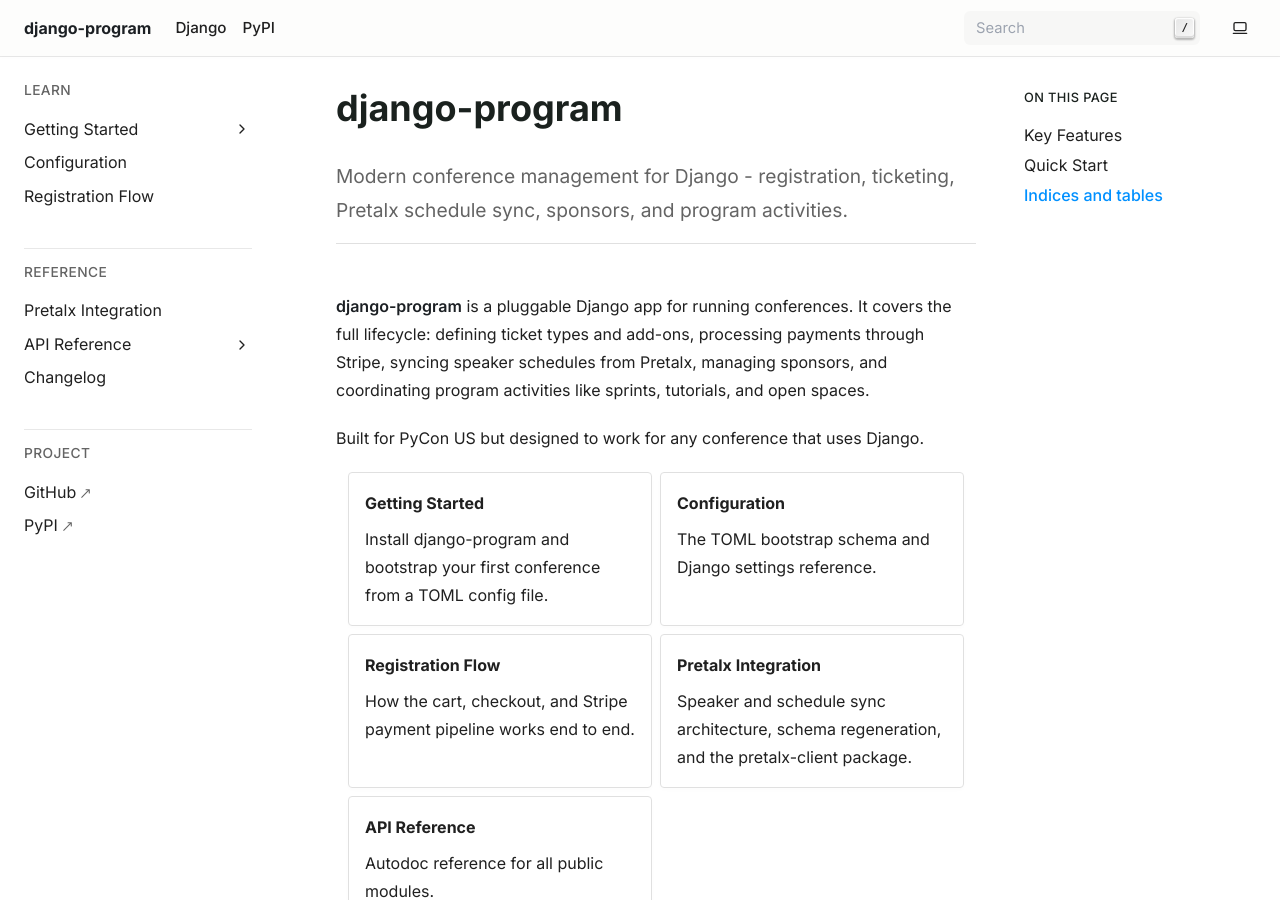
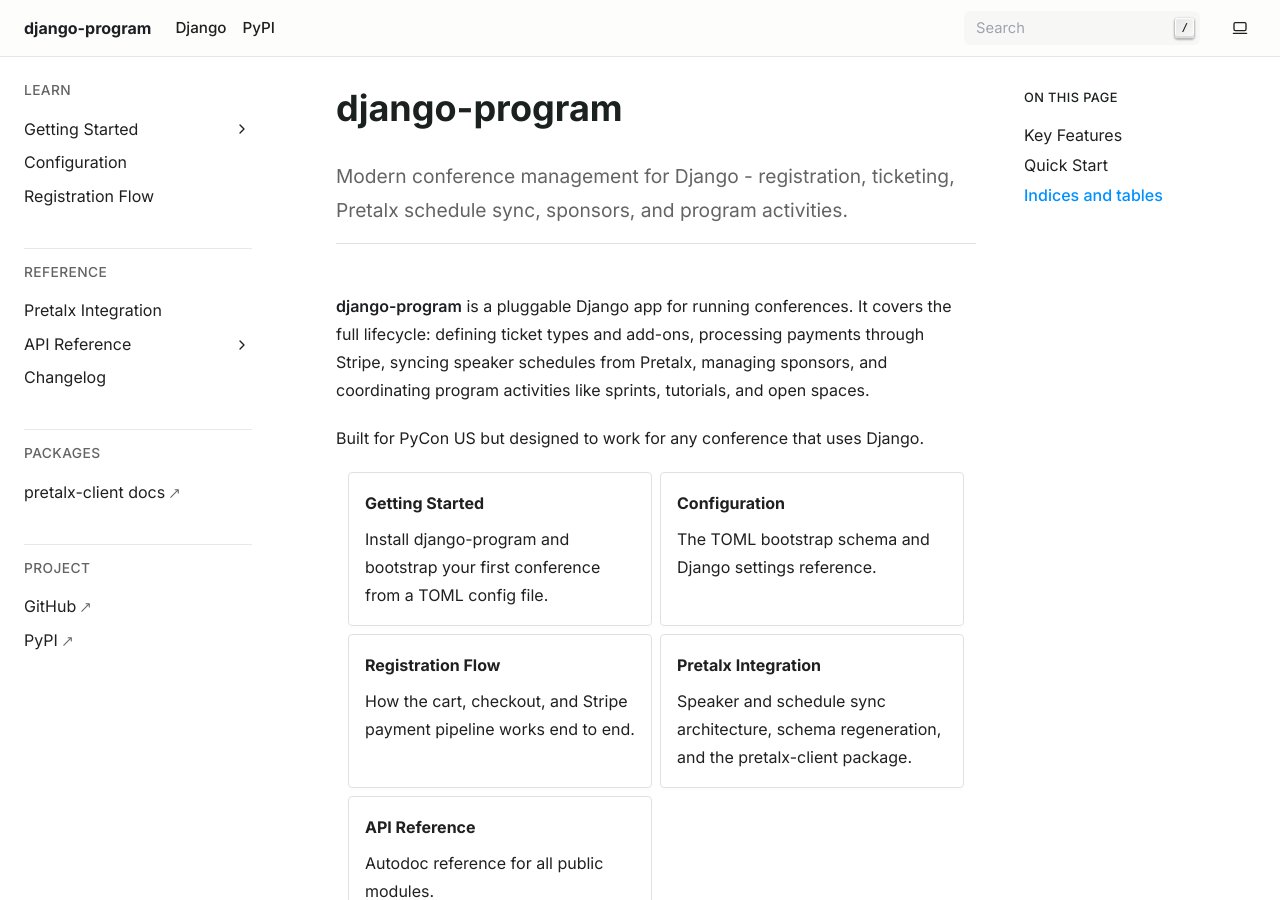
Before and after one commit to JacobCoffee/django-program, a Sphinx documentation site: the page built from docs/index.rst, in a window 1280 px wide and 900 px high. Built offline with Sphinx 7.4.7, drawn with Linux system fonts in a browser that asks for light colours.

Commit message:
feat: wire up intersphinx between django-program and pretalx-client docs
- Add Makefile to pretalx-client with docs/docs-serve/docs-clean
- Add intersphinx cross-references in both conf.py files
- Update docs.yml to build both doc sets and merge under /pretalx-client/
- Add docs-pretalx target to root Makefile
- Add pretalx-client docs link to main docs sidebar

Co-Authored-By: Claude Opus 4.6 <noreply@anthropic.com>

```diff
--- a/docs/conf.py
+++ b/docs/conf.py
@@ -86,6 +86,10 @@ intersphinx_mapping = {
         "https://docs.djangoproject.com/en/5.2/",
         "https://docs.djangoproject.com/en/5.2/_objects/",
     ),
+    "pretalx_client": (
+        "https://jacobcoffee.github.io/django-program/pretalx-client/",
+        ("../packages/pretalx-client/docs/_build/html/objects.inv", None),
+    ),
 }
 
 todo_include_todos = True
--- a/docs/index.rst
+++ b/docs/index.rst
@@ -115,6 +115,12 @@ Quick Start
 
 .. toctree::
    :hidden:
+   :caption: Packages
+
+   pretalx-client docs <https://jacobcoffee.github.io/django-program/pretalx-client/>
+
+.. toctree::
+   :hidden:
    :caption: Project
 
    GitHub <https://github.com/JacobCoffee/django-program>
--- a/packages/pretalx-client/docs/conf.py
+++ b/packages/pretalx-client/docs/conf.py
@@ -82,6 +82,10 @@ typehints_use_rtype = True
 intersphinx_mapping = {
     "python": ("https://docs.python.org/3", None),
     "httpx": ("https://www.python-httpx.org/", None),
+    "django_program": (
+        "https://jacobcoffee.github.io/django-program/",
+        ("../../../docs/_build/html/objects.inv", None),
+    ),
 }
 
 myst_enable_extensions = [
```
Also changed, not shown: 3 other files.
